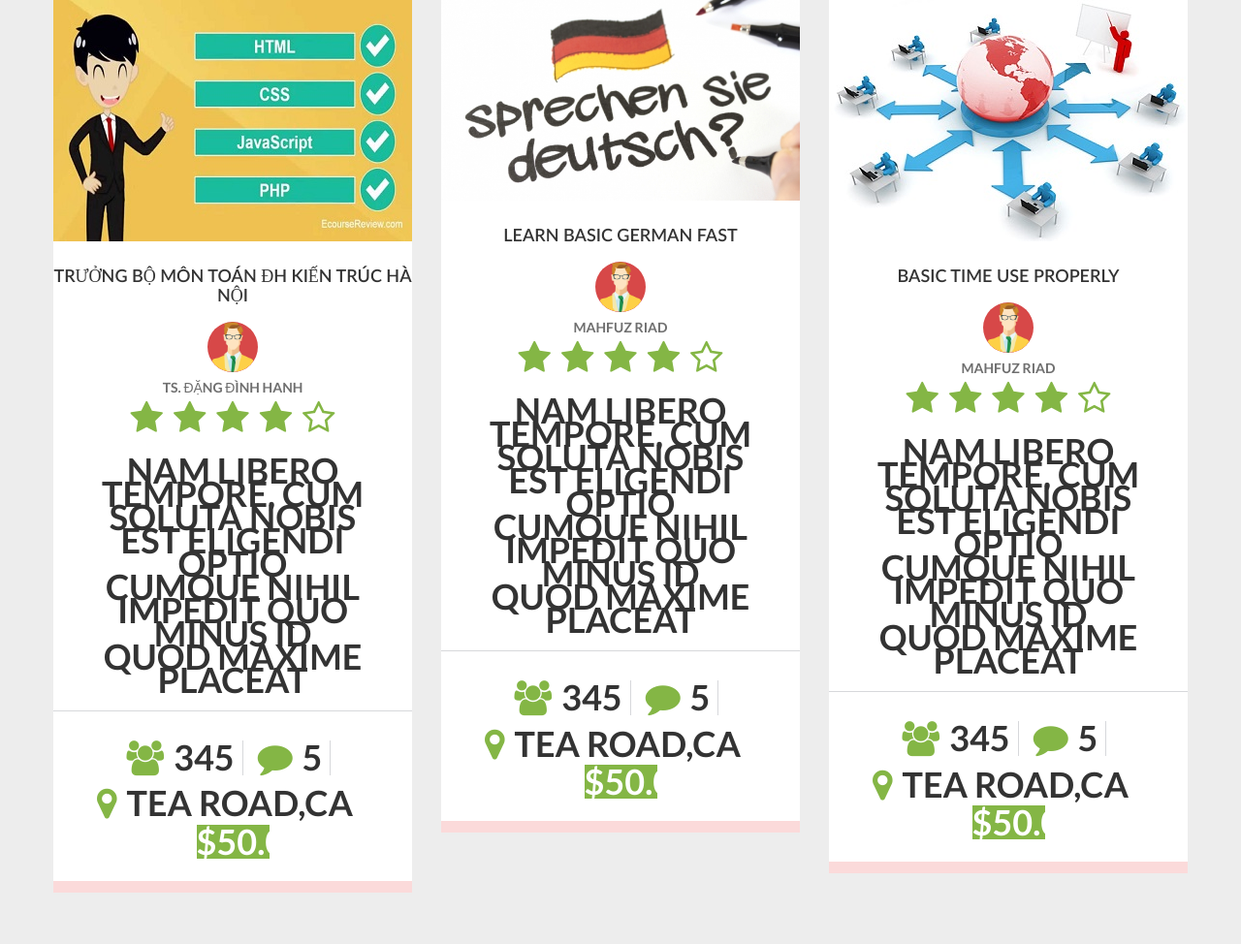
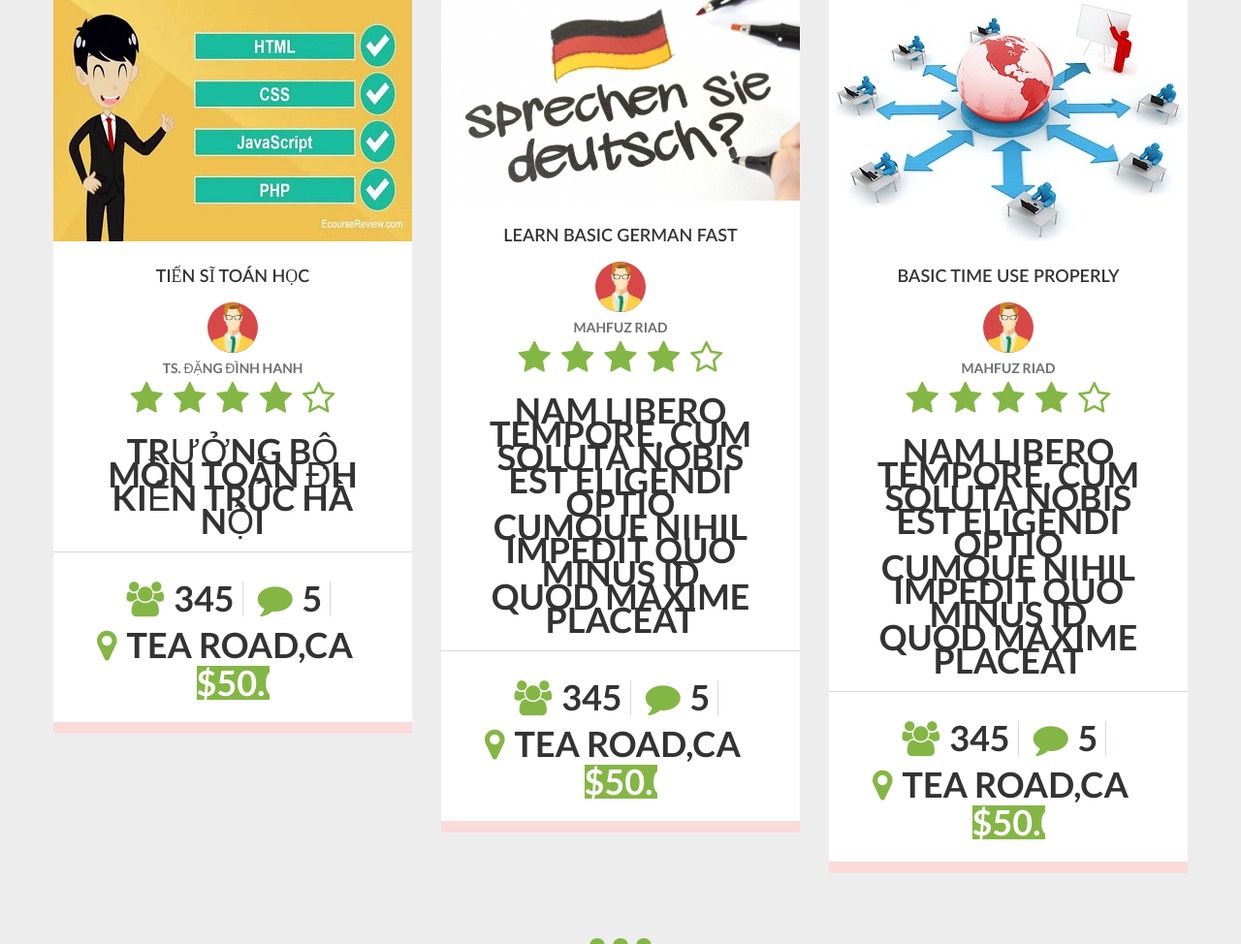
Before and after one commit to gnas256/Education, a PHP site: page /dating/ in a window 1280 px wide. Shown: the part 2075-3049 px from the top of the page at 97% size. Run offline with PHP 8.4, Linux system fonts and the light colour scheme; some libraries are stand-ins or nearby versions.

Commit message:
Thêm Index - Phần của Sang
Thêm Index - Phần của Sang

```diff
--- a/view/index.php
+++ b/view/index.php
@@ -600,7 +600,7 @@ but also SELF-STUDY GUIDES AND STRATEGIES.</p>
                             <div class="item hvr-float-shadow">
                                 <div class="img-holder"><img src="images/home/2.jpg" alt="Image"></div>
                                 <div class="text">
-                                    <h4><a href="course-details.html">Trưởng bộ môn toán ĐH Kiến Trúc Hà Nội</a></h4>
+                                    <h4><a href="course-details.html">Tiến sĩ toán học</a></h4>
                                     <div class="img round-border"><img src="images/home/1.png" alt="Image"></div>
                                     <h6>Ts. Đặng Đình Hanh</h6>
                                     <ul>
@@ -610,7 +610,7 @@ but also SELF-STUDY GUIDES AND STRATEGIES.</p>
                                         <li><i class="fa fa-star" aria-hidden="true"></i></li>
                                         <li><i class="fa fa-star-o" aria-hidden="true"></i></li>
                                     </ul>
-                                    <p>Nam libero tempore, cum soluta nobis est eligendi optio cumque nihil impedit quo minus id quod maxime placeat</p>
+                                    <p>Trưởng bộ môn toán ĐH Kiến Trúc Hà Nội</p>
                                     <div class="clear-fix">
                                         <ul class="float-left">
                                             <li><i class="fa fa-users" aria-hidden="true"></i> 345</li>
```
